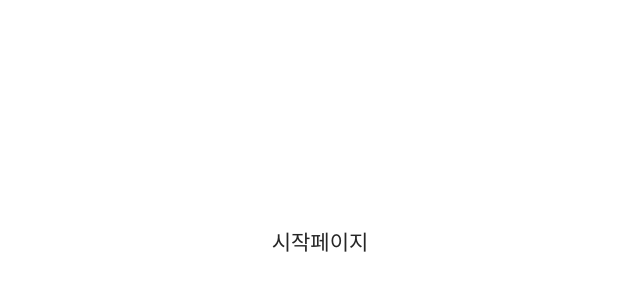
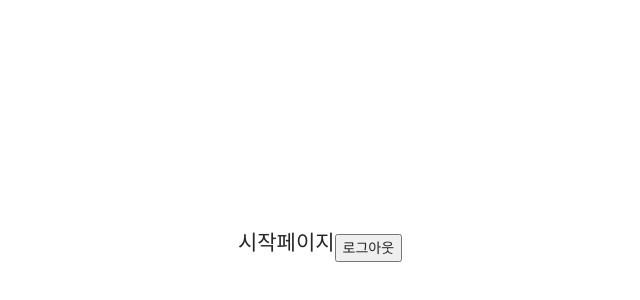
Before and after one commit to kkong101/ReactWeb, a React (Create React App) app in the folder client/: page / in a window 1280 px wide. Shown: the part 152-452 px from the top of the page, without its empty margins (320-960 px from the left). Built offline with nearby package versions, Linux system fonts and the light colour scheme.

Commit message:
Logout 구현 완료

```diff
--- a/client/src/components/views/LandingPage/LandingPage.js
+++ b/client/src/components/views/LandingPage/LandingPage.js
@@ -1,9 +1,10 @@
 import React from 'react'
 import axios from 'axios'
 import {useEffect} from 'react'
+import { withRouter } from 'react-router-dom';
 
 
-export const LandingPage = () => {
+export const LandingPage = (props) => {
 
     useEffect(() => {
         return () => {
@@ -12,14 +13,30 @@ export const LandingPage = () => {
         }
     }, [])
 
+    const onClickHandler = () => {
+        axios.get('/api/users/logout')
+            .then(response => {
+                if(response.data.success) {
+                    alert('로그아웃 성공');
+                    props.history.push('/login');
+                } else {
+                    alert('로그아웃 실패');
+                }
+            });
+    }
+
     return (
         <div style={{
             display: 'flex', justifyContent: 'center', alignItems: 'center',
              width: '100%', height: '100vh'
         }}>
             <h2>시작페이지</h2>
+            <button onClick={onClickHandler}>
+                로그아웃
+            </button>
         </div>
     )
 }
 
-export default LandingPage
+
+export default withRouter(LandingPage)
```
